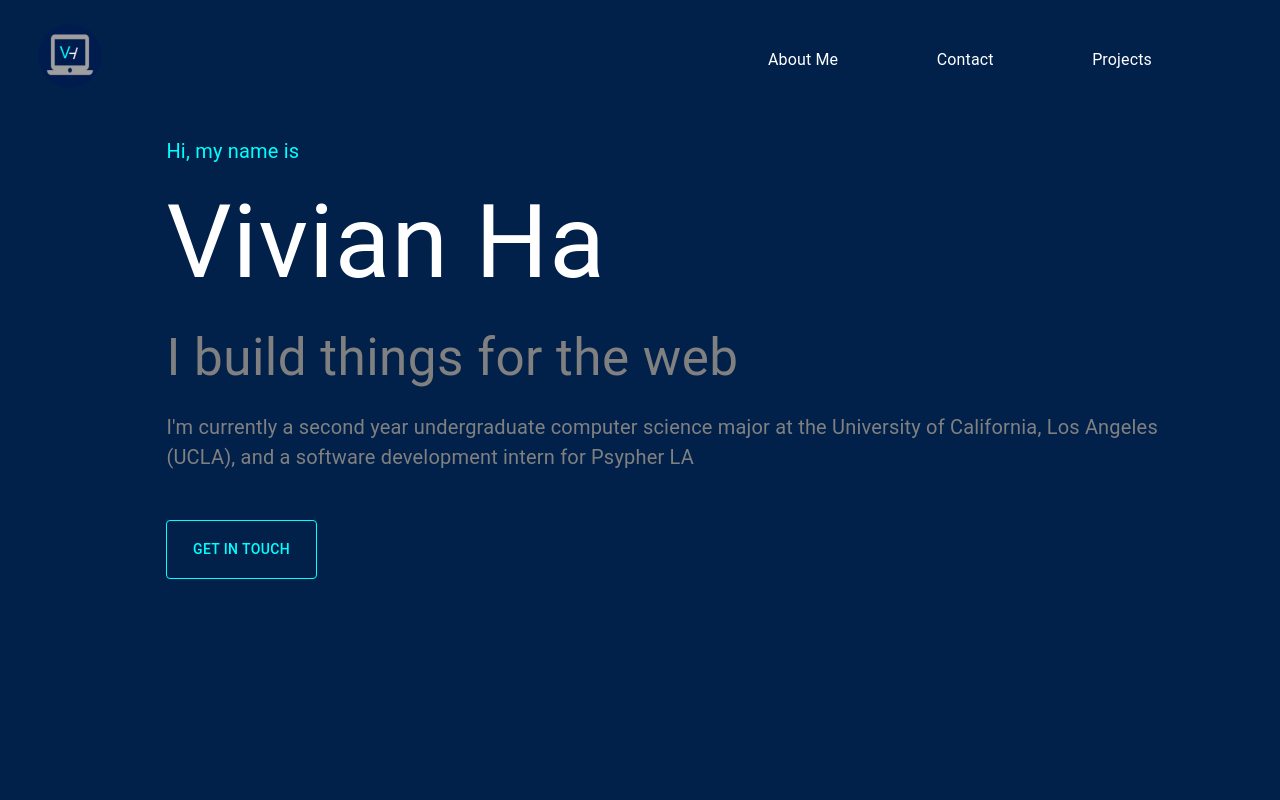
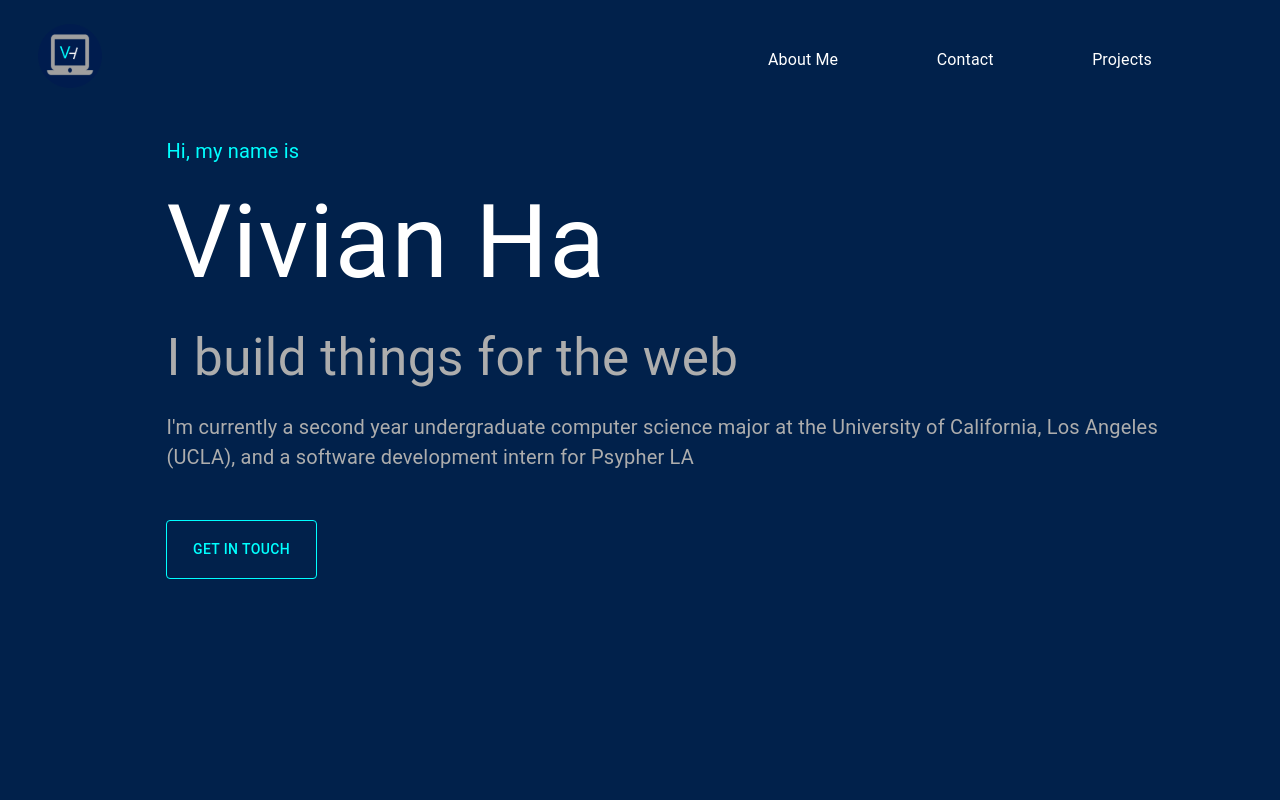
Before and after one commit to vivianha534/Portfolio, a React (Create React App) app: page / in a window 1280 px wide. Shown: the top 800 px of the page. Built offline with nearby package versions, Linux system fonts and the light colour scheme.

Commit message:
changed font color to be more accessible

```diff
--- a/src/components/HomePage/Intro.jsx
+++ b/src/components/HomePage/Intro.jsx
@@ -14,13 +14,13 @@ const useStyles = makeStyles((theme) =>
             paddingTop: "5vh",
         },
         slogan:{
-            color: "grey",
+            color: "#ADADAD",
         },
         name:{
             color: "white",
         },
         description: {
-            color: "grey",
+            color: "#ADADAD",
         },
         greeting: {
             color: "cyan",
--- a/src/page/ProjectsPage.jsx
+++ b/src/page/ProjectsPage.jsx
@@ -22,7 +22,7 @@ const useStyles = makeStyles((theme) =>
         description:{
             marginTop: "5vh",
             fontSize: "20px",
-            color: "grey",
+            color: "#ADADAD",
         },
         list:{
             color: "white",
```
